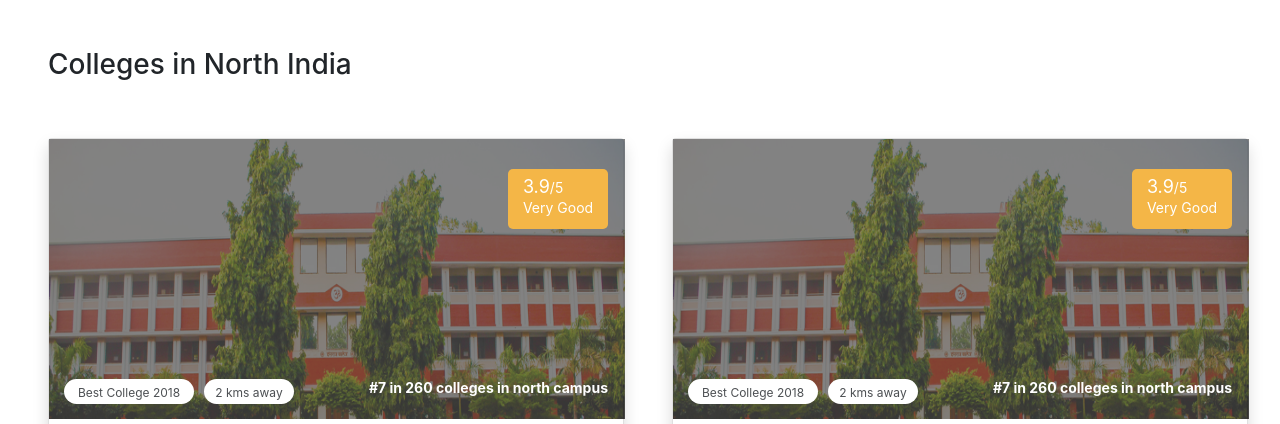
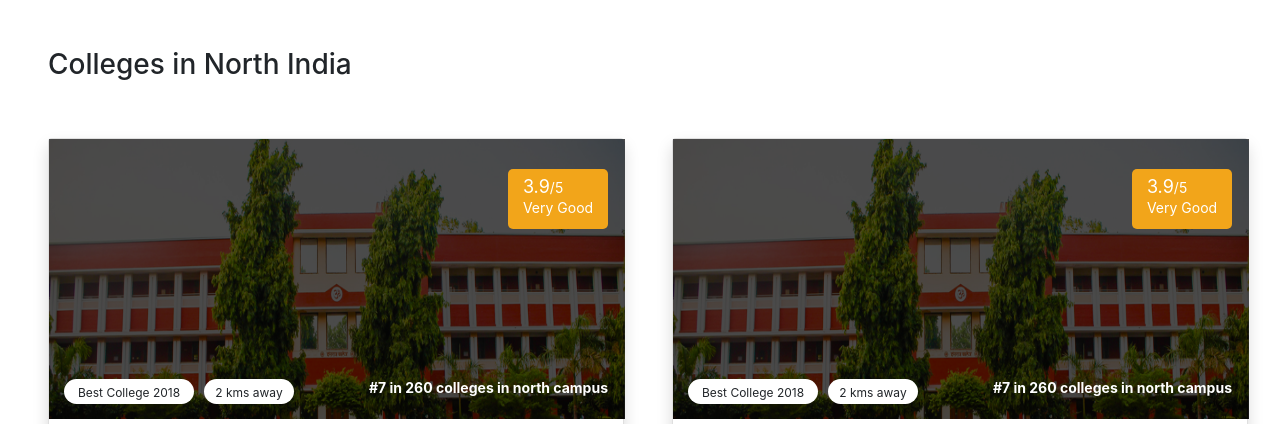
Before and after one commit to vatsdwivedi/college_duniya_assig, a plain HTML site: page index.html in a window 1280 px wide. Shown: the top 424 px of the page. Drawn offline with nearby package versions, Linux system fonts and the light colour scheme.

Commit message:
Update assignment.css

```diff
--- a/assignment.css
+++ b/assignment.css
@@ -15,7 +15,7 @@ body{
 	height: 35vh;
 	width: 45vw;
 	background-color: black;
-	opacity: .6;
+	opacity: .7;
 	z-index: ;
 	position: absolute;
 	top:0;
@@ -23,7 +23,6 @@ body{
 .image{
 	position: relative;
 	background-color: black;
-	opacity: .8;
 	z-index: 1;
 }
 .reduced-opacity{
```
